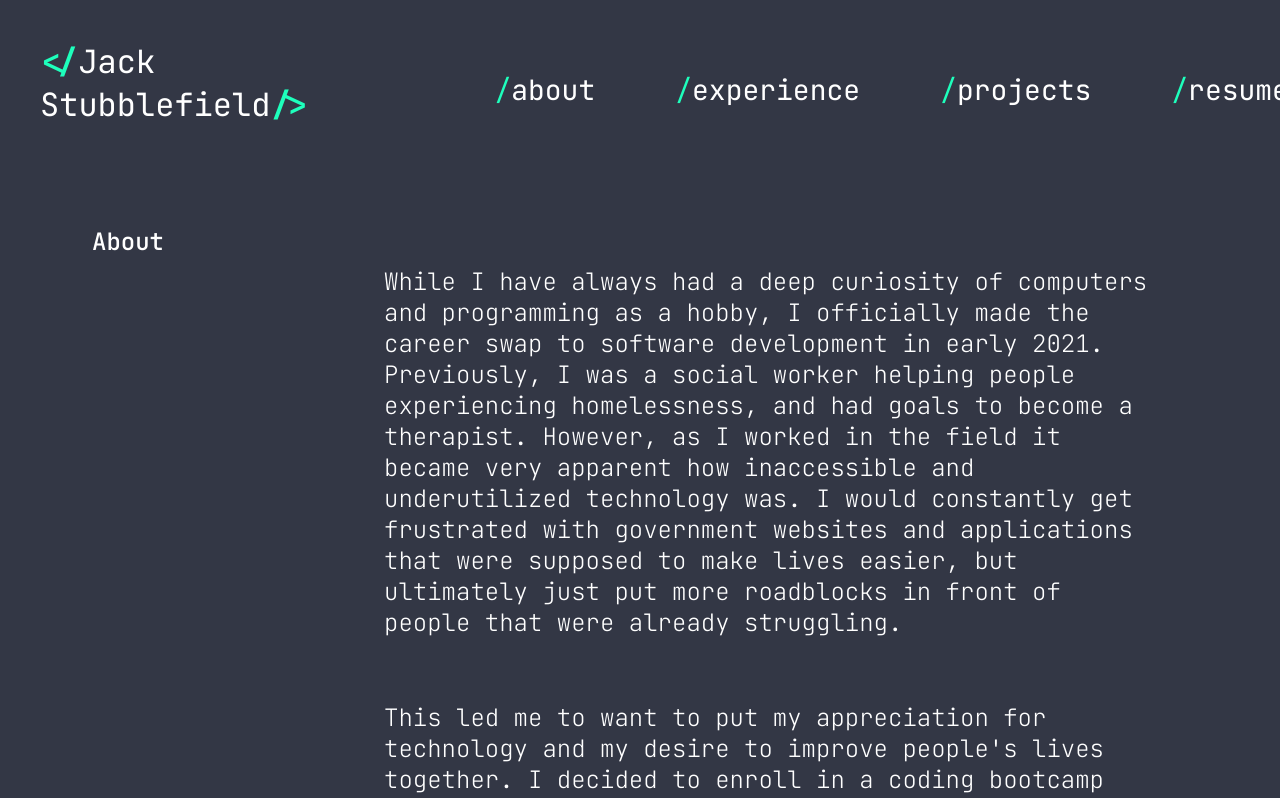
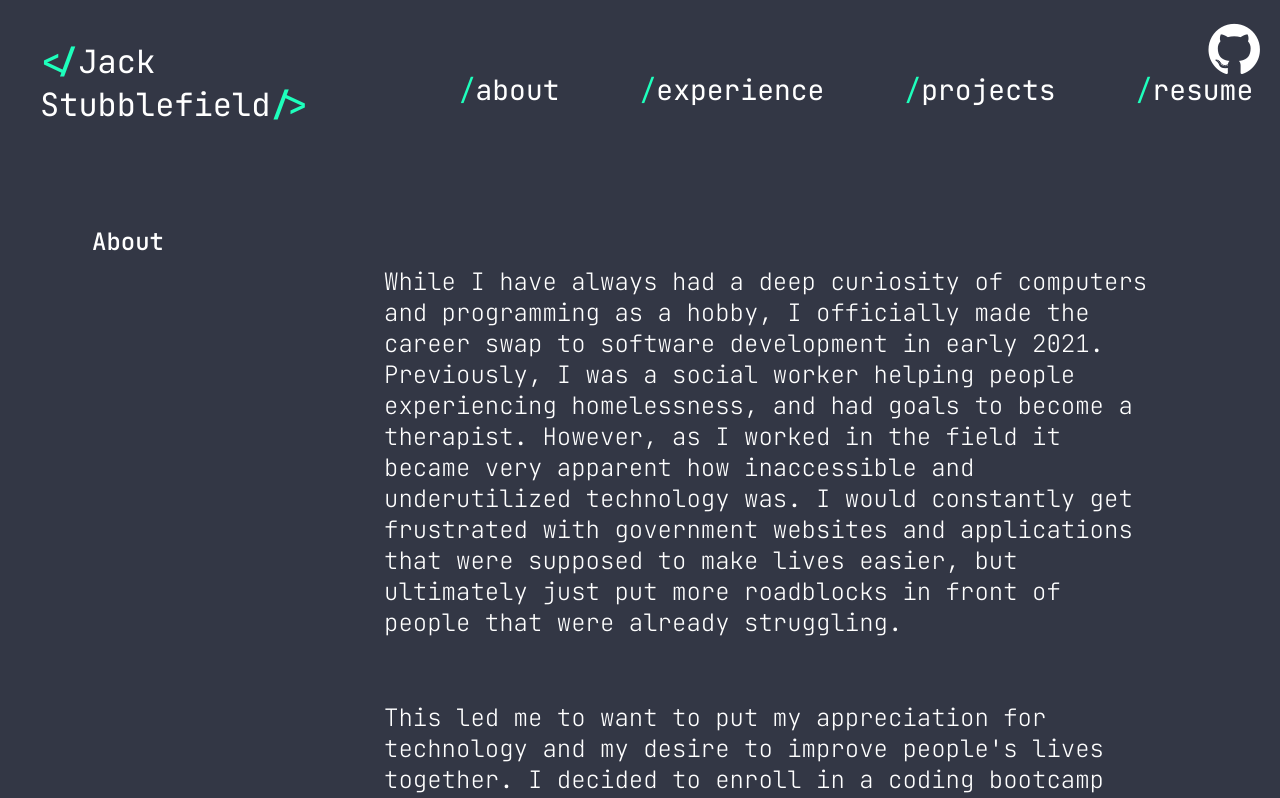
Before and after one commit to Jacks-01/portfolio, a React (Vite) app: page / in a window 1280 px wide. Shown: the top 798 px of the page. Built offline with nearby package versions, Linux system fonts and the light colour scheme.

Commit message:
added github link

```diff
--- a/src/App.css
+++ b/src/App.css
@@ -62,3 +62,12 @@ body {
     font-size: 24px;
     font-weight: 200;
 }
+
+.githubLink {
+    text-decoration: none;
+    color: #FFF;
+}
+
+.githubLink:hover {
+    color: #1EFFBC;
+}
--- a/src/App.tsx
+++ b/src/App.tsx
@@ -19,11 +19,22 @@ const App: FC<Props> = ({}) => {
 					</p>
 				</div>
 				<Nav />
-      </div>
+				<a
+					className='githubLink'
+					href='https://github.com/Jacks-01'
+					target='_blank'>
+					<i
+						className='fa fa-github'
+						style={{
+							fontSize: '60px',
+							marginLeft: '20px'
+						}}></i>
+				</a>
+			</div>
 
-      <About />
-      <Experience />
-      <Projects/>
+			<About />
+			<Experience />
+			<Projects />
 		</>
 	);
 };
```
